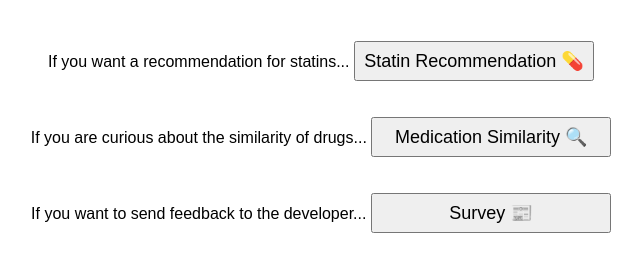
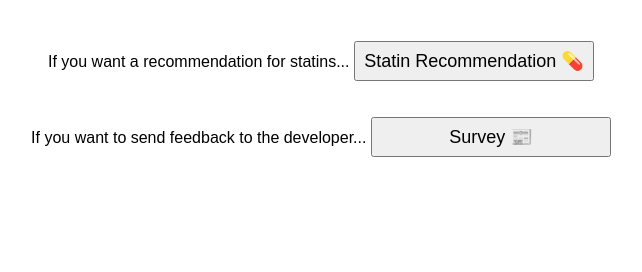
Before and after one commit to ddooggoori/STARC-web, a Flask app: page / in a window 1280 px wide. Shown: the part 349-621 px from the top of the page, without its empty margins (319-961 px from the left). Run offline with Flask 3, Linux system fonts and the light colour scheme.

Commit message:
Update home.html

```diff
--- a/templates/home/home.html
+++ b/templates/home/home.html
@@ -32,10 +32,6 @@
             <a href="/starc"><button class="button">Statin Recommendation 💊</button></a></p>
         </div>
         <div class="button-container">
-            <p>If you are curious about the similarity of drugs...
-            <a href="/similarity"><button class="button">Medication Similarity 🔍</button></a></p>
-        </div>
-        <div class="button-container">
             <p>If you want to send feedback to the developer...
             <a href="/survey"><button class="button">Survey 📰</button></a></p>
         </div>
```
